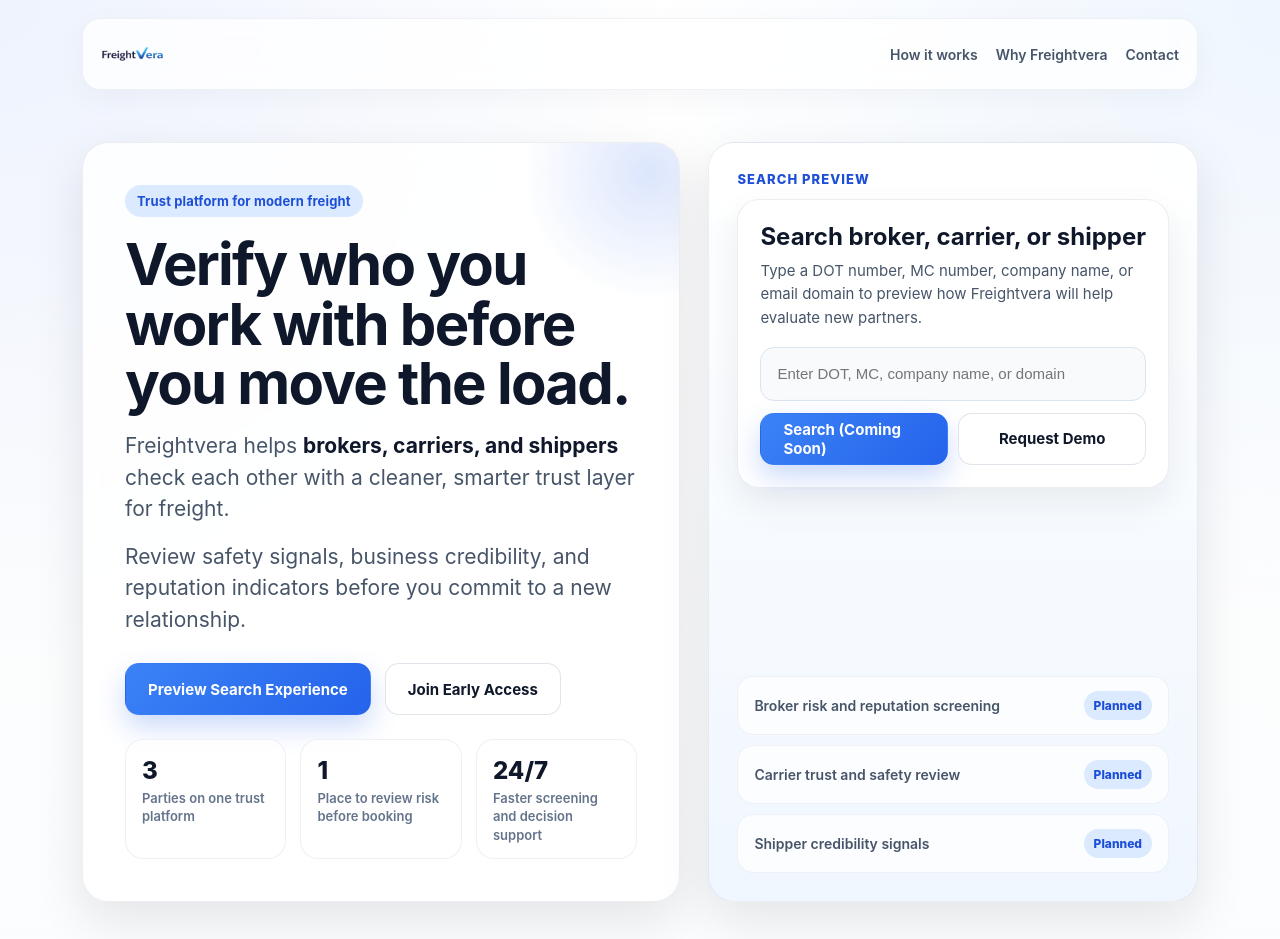
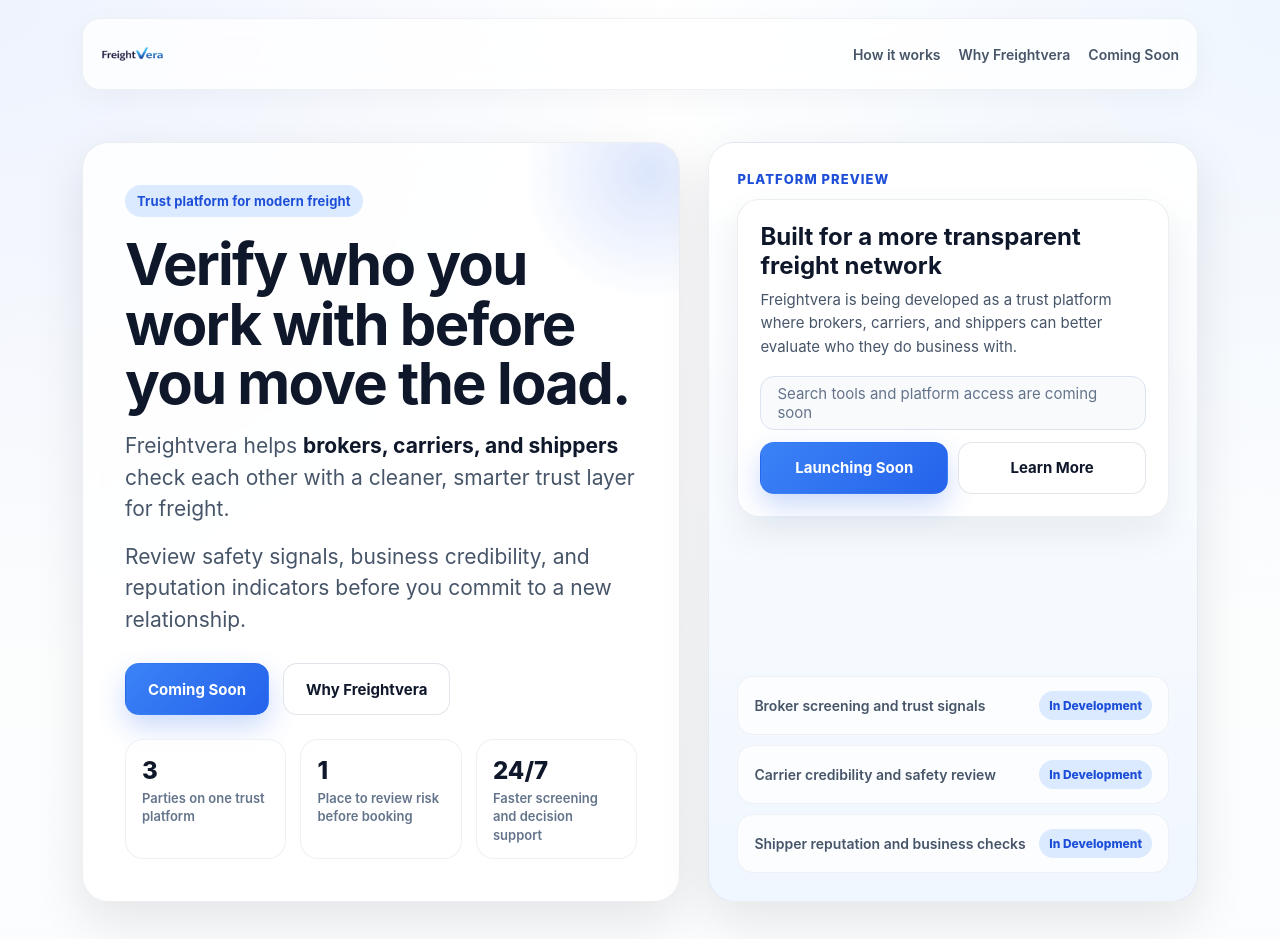
Before and after one commit to nickgranzow/freightvera, a plain HTML site: page index.html in a window 1280 px wide. Shown: the top 939 px of the page. Drawn offline with Linux system fonts and the light colour scheme.

Commit message:
Update index.html

```diff
--- a/index.html
+++ b/index.html
@@ -550,7 +550,7 @@
         <nav class="nav">
           <a href="#how-it-works">How it works</a>
           <a href="#why-freightvera">Why Freightvera</a>
-          <a href="mailto:you@example.com">Contact</a>
+          <a href="#coming-soon">Coming Soon</a>
         </nav>
       </div>
     </div>
@@ -571,8 +571,8 @@
             </p>
 
             <div class="hero-actions">
-              <a href="#search-preview" class="btn btn-primary">Preview Search Experience</a>
-              <a href="mailto:you@example.com" class="btn btn-secondary">Join Early Access</a>
+              <a href="#coming-soon" class="btn btn-primary">Coming Soon</a>
+              <a href="#why-freightvera" class="btn btn-secondary">Why Freightvera</a>
             </div>
 
             <div class="mini-stats">
@@ -593,30 +593,30 @@
 
           <div class="hero-panel" id="search-preview">
             <div>
-              <div class="panel-title">Search Preview</div>
+              <div class="panel-title">Platform Preview</div>
               <div class="search-card">
-                <h3>Search broker, carrier, or shipper</h3>
-                <p>Type a DOT number, MC number, company name, or email domain to preview how Freightvera will help evaluate new partners.</p>
-                <input class="field" type="text" placeholder="Enter DOT, MC, company name, or domain">
+                <h3>Built for a more transparent freight network</h3>
+                <p>Freightvera is being developed as a trust platform where brokers, carriers, and shippers can better evaluate who they do business with.</p>
+                <div class="field" style="display:flex;align-items:center;color:#64748b;">Search tools and platform access are coming soon</div>
                 <div class="search-actions">
-                  <a href="#" class="btn btn-primary">Search (Coming Soon)</a>
-                  <a href="mailto:you@example.com" class="btn btn-secondary">Request Demo</a>
+                  <a href="#coming-soon" class="btn btn-primary">Launching Soon</a>
+                  <a href="#why-freightvera" class="btn btn-secondary">Learn More</a>
                 </div>
               </div>
             </div>
 
             <div class="panel-list">
               <div class="list-item">
-                <span>Broker risk and reputation screening</span>
-                <span class="badge">Planned</span>
+                <span>Broker screening and trust signals</span>
+                <span class="badge">In Development</span>
               </div>
               <div class="list-item">
-                <span>Carrier trust and safety review</span>
-                <span class="badge">Planned</span>
+                <span>Carrier credibility and safety review</span>
+                <span class="badge">In Development</span>
               </div>
               <div class="list-item">
-                <span>Shipper credibility signals</span>
-                <span class="badge">Planned</span>
+                <span>Shipper reputation and business checks</span>
+                <span class="badge">In Development</span>
               </div>
             </div>
           </div>
@@ -673,15 +673,15 @@
             </div>
           </div>
 
-          <div class="info-card cta-card">
+          <div class="info-card cta-card" id="coming-soon">
             <div>
-              <h3>Be early to the platform</h3>
-              <p>Freightvera is at the early stage. If you want to help shape it, get early visibility into what’s being built, or talk through use cases, reach out now.</p>
+              <h3>Currently in development</h3>
+              <p>Freightvera is not yet open to the public. This site is here to introduce the brand and the mission while the platform is being built.</p>
             </div>
             <div>
               <div class="hero-actions" style="margin:0 0 12px;">
-                <a href="mailto:you@example.com" class="btn btn-primary">Join Early Access</a>
-                <a href="mailto:you@example.com" class="btn btn-secondary">Talk to Us</a>
+                <a href="#how-it-works" class="btn btn-primary">See the Vision</a>
+                <a href="#why-freightvera" class="btn btn-secondary">Explore the Platform</a>
               </div>
               <div class="note">A new standard for transparency in freight.</div>
             </div>
@@ -694,7 +694,7 @@
   <footer class="footer">
     <div class="container">
       <div class="footer-inner">
-        © 2026 Freightvera. Trust and transparency for modern freight.
+        © 2026 Freightvera. Built for a more transparent freight industry.
       </div>
     </div>
   </footer>
```
